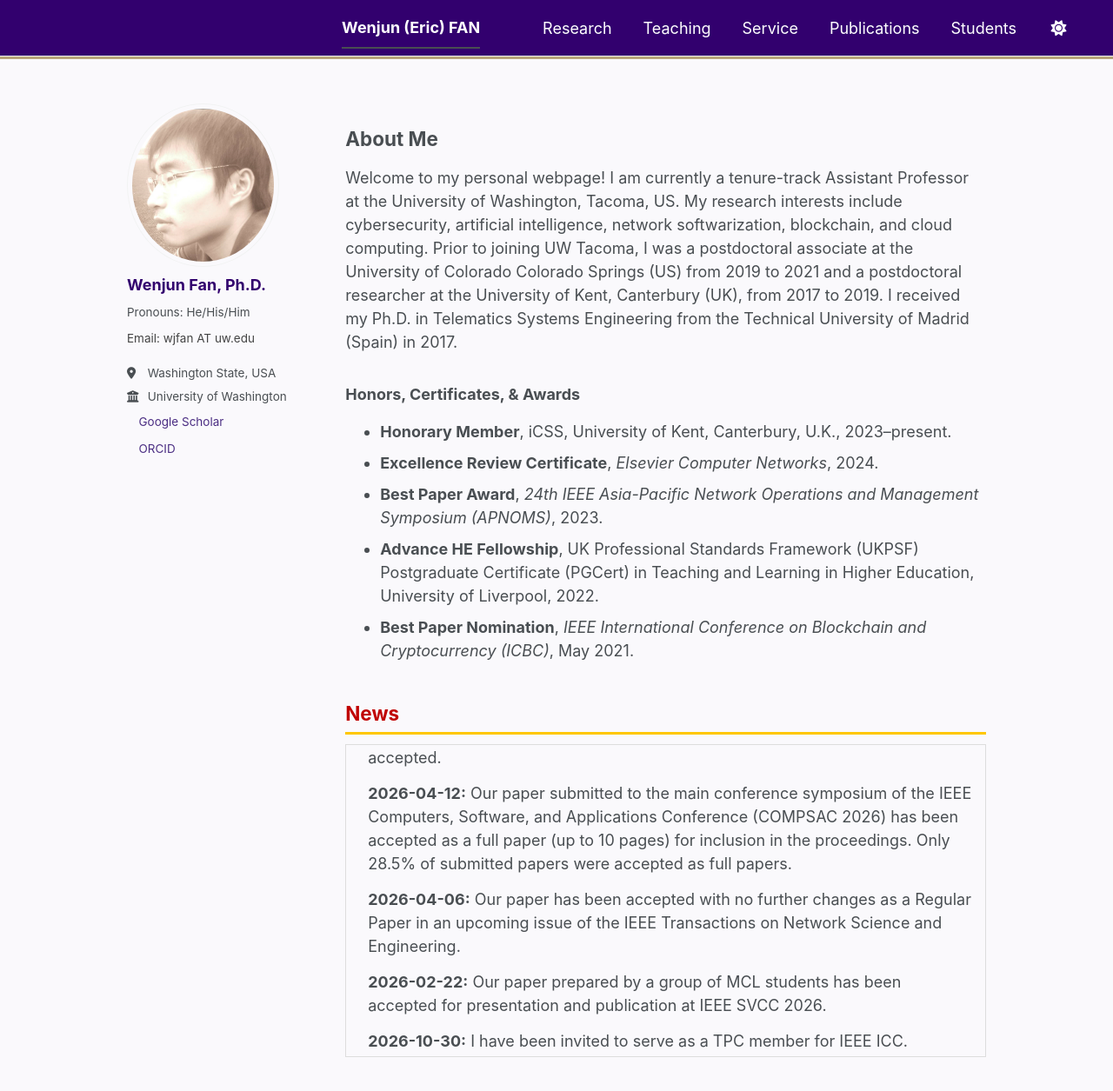
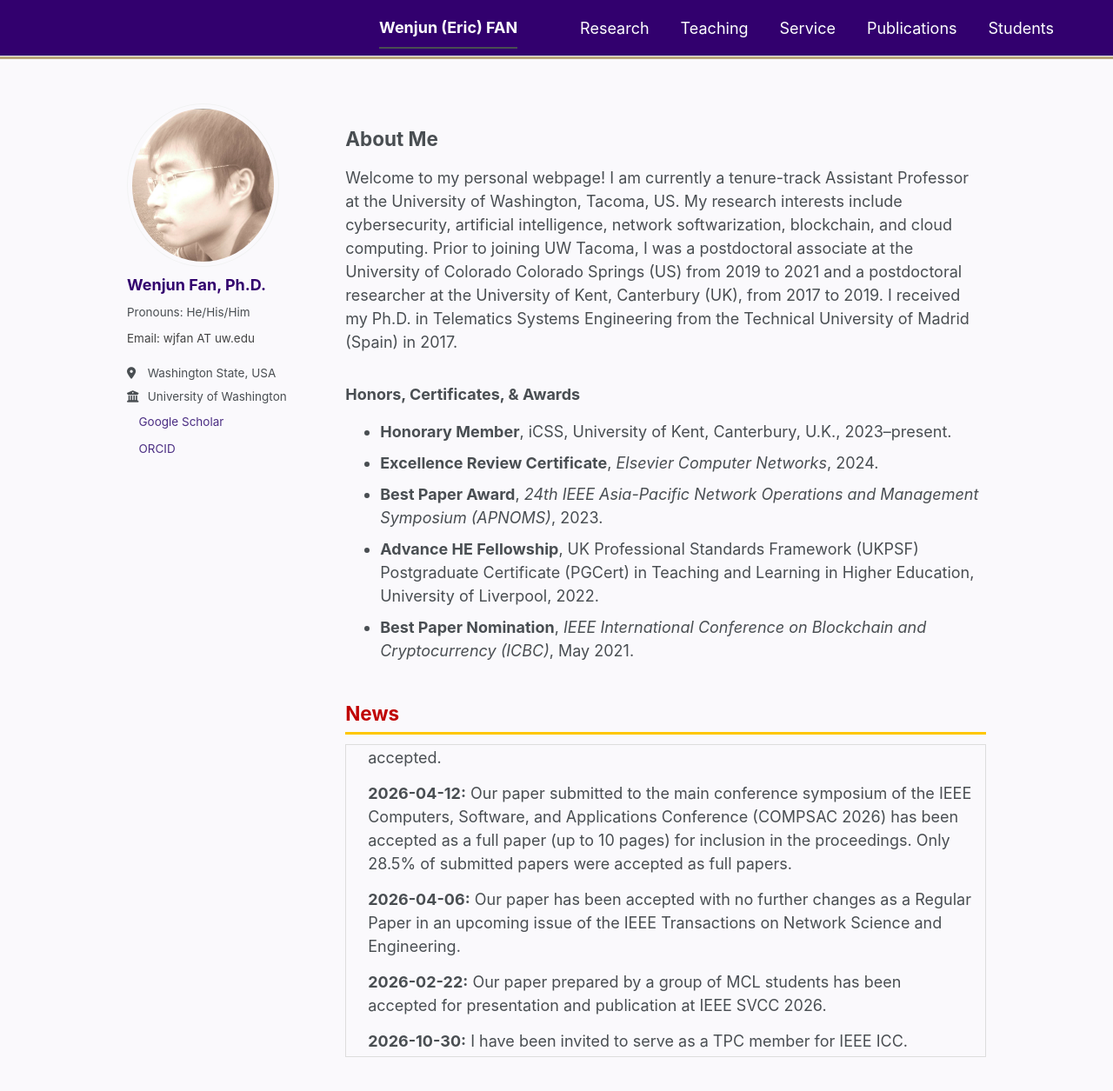
Before and after one commit to fanwj2010/fanwj2010.github.io, a Jekyll site: the page built from _pages/about.md, in a window 1280 px wide and 1306 px high. Shown: the top 1255 px of the window at 87% size. Built offline with Jekyll 4.4.1, drawn with Linux system fonts in a browser that asks for light colours; a script bundle is joined from its source files by our own code; a style sheet for code colours, icons or effects is not loaded.

Commit message:
Update main.scss

```diff
--- a/assets/css/main.scss
+++ b/assets/css/main.scss
@@ -289,3 +289,11 @@ blockquote {
   padding-bottom: 8px;
   font-weight: 700;
 }
+
+
+/* Hide dark mode toggle */
+.theme-toggle,
+#theme-toggle,
+.toggle-dark-mode {
+  display: none !important;
+}
```
